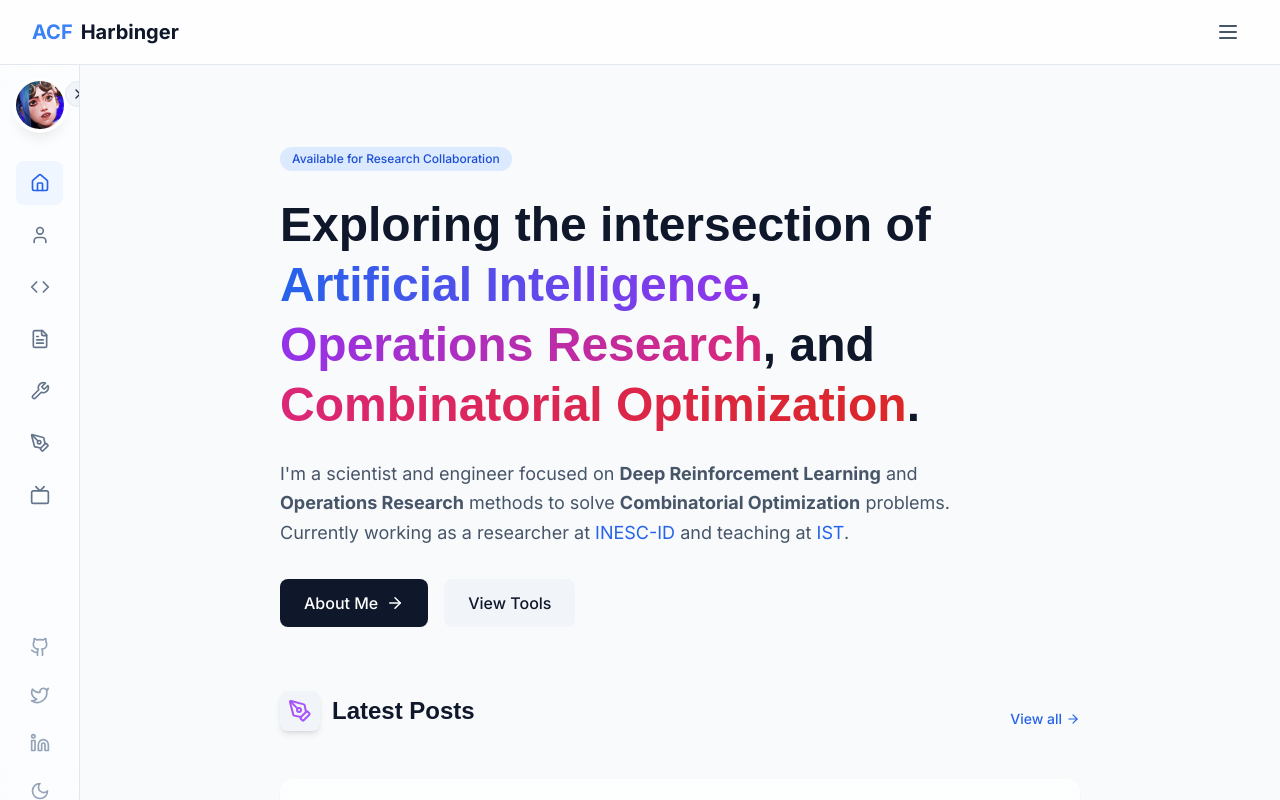
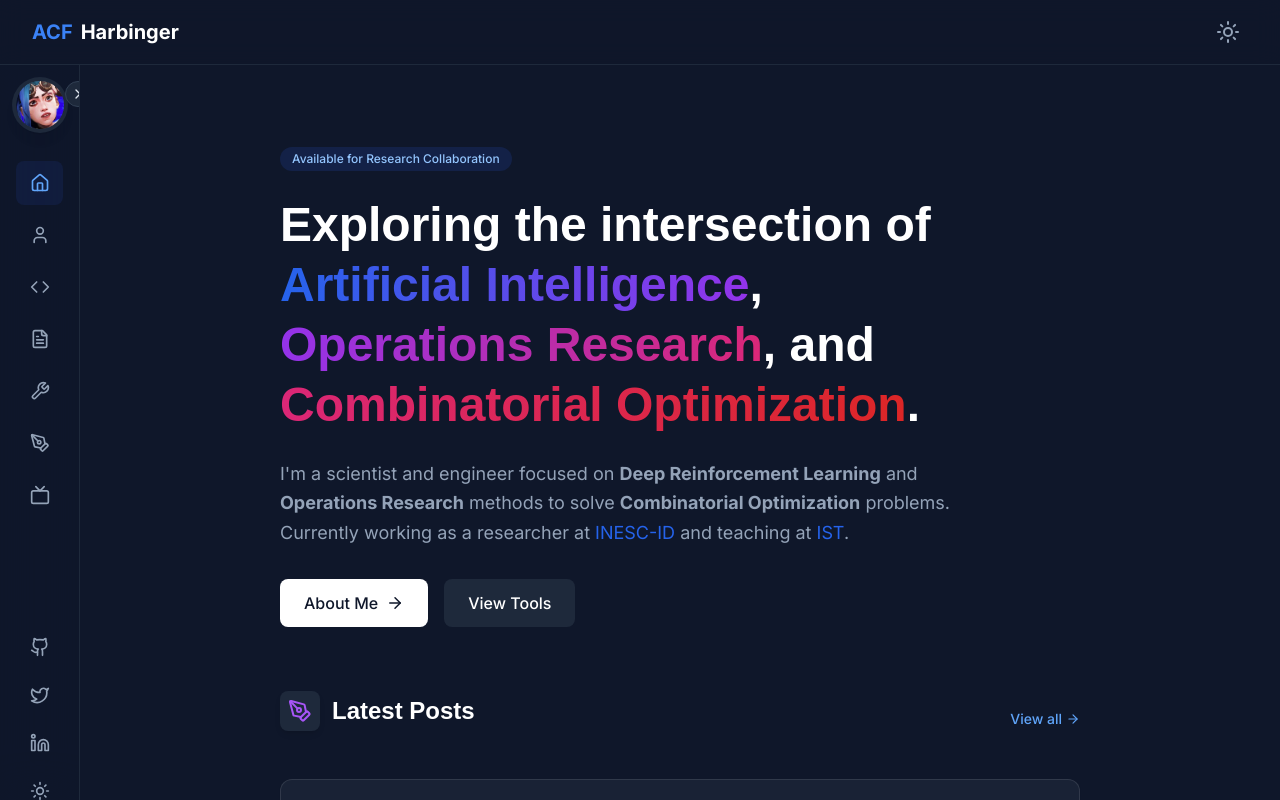
Before and after one commit to fafpinheiro/github-pages, a Next.js app: page / in a window 1280 px wide. Built offline with nearby package versions, Linux system fonts and the light colour scheme.

Commit message:
Made the dark theme the default and also added a button to change the theme to the header

```diff
--- a/app/ClientLayoutWrapper.tsx
+++ b/app/ClientLayoutWrapper.tsx
@@ -12,7 +12,7 @@ interface ClientLayoutWrapperProps {
 }
 
 const ClientLayoutWrapper: React.FC<ClientLayoutWrapperProps> = ({ children }) => {
-  const [darkMode, setDarkMode] = useState<boolean>(false);
+  const [darkMode, setDarkMode] = useState<boolean>(true); // Default to true (Dark Mode)
   const [mobileMenuOpen, setMobileMenuOpen] = useState<boolean>(false);
   const [isSidebarCollapsed, setIsSidebarCollapsed] = useState<boolean>(true);
 
@@ -30,15 +30,15 @@ const ClientLayoutWrapper: React.FC<ClientLayoutWrapperProps> = ({ children }) =
 
   const activeSection = getActiveSection(pathname);
 
-  // --- Dark Mode Logic --- (Unchanged)
+  // --- Dark Mode Logic ---
   useEffect(() => {
     const storedTheme = localStorage.getItem('theme');
-    const isSystemDark = window.matchMedia('(prefers-color-scheme: dark)').matches;
 
-    if (storedTheme === 'dark' || (!storedTheme && isSystemDark)) {
+    // If stored as 'light', set false. Otherwise default to true (Dark).
+    if (storedTheme === 'light') {
+      setDarkMode(false);
+    } else {
       setDarkMode(true);
-    } else {
-      setDarkMode(false);
     }
   }, []);
 
@@ -70,7 +70,7 @@ const ClientLayoutWrapper: React.FC<ClientLayoutWrapperProps> = ({ children }) =
     <div className={`flex flex-col h-screen overflow-hidden transition-colors duration-300 font-sans ${darkMode ? 'dark bg-slate-900 text-slate-200' : 'bg-slate-50 text-slate-800'}`}>
 
       {/* Header takes its natural height */}
-      <Header/>
+      <Header darkMode={darkMode} toggleTheme={toggleTheme} />
 
       {/* FIX 2: Change 'h-full' to 'flex-1 w-full'. This forces the div to fill only the REMAINING space after Header. */}
       {/* Added 'overflow-hidden' here to ensure inner scrollbars work correctly relative to this container */}
--- a/public/reports/html/Waste_Logistics_Architecture.html
+++ b/public/reports/html/Waste_Logistics_Architecture.html
@@ -247,7 +247,7 @@
     </footer>
 
     <!-- Logic -->
-    <script src="../javascript/waste_logistics.js"></script>
+    <script src="../javascript/Waste_Logistics_Architecture.js"></script>
 </body>
 
 </html>
--- a/src/components/layout/Header.tsx
+++ b/src/components/layout/Header.tsx
@@ -13,7 +13,9 @@ import {
   FileText,
   PenTool,
   Menu, // Import Menu icon for the closed state
-  X     // Import X icon for the open state
+  X,    // Import X icon for the open state
+  Sun,
+  Moon
 } from 'lucide-react';
 
 const NAV_ITEMS = [
@@ -26,7 +28,12 @@ const NAV_ITEMS = [
   { label: 'Media', href: '/content/media', icon: Tv },
 ];
 
-export default function Header() {
+interface HeaderProps {
+  darkMode: boolean;
+  toggleTheme: () => void;
+}
+
+export default function Header({ darkMode, toggleTheme }: HeaderProps) {
   const pathname = usePathname();
   const [isMobileMenuOpen, setIsMobileMenuOpen] = useState(false);
 
@@ -39,8 +46,8 @@ export default function Header() {
   };
 
   return (
-    // Make the header visible ONLY on small screens (md:hidden)
-    <header className="w-full bg-white/80 dark:bg-slate-900/80 backdrop-blur-md border-b border-slate-200 dark:border-slate-800 sticky top-0 z-50 **md:hidden**">
+    // Remove md:hidden to make visible on desktop
+    <header className="w-full bg-white/80 dark:bg-slate-900/80 backdrop-blur-md border-b border-slate-200 dark:border-slate-800 sticky top-0 z-50">
       <div className="max-w-7xl mx-auto px-4 sm:px-6 lg:px-8">
         <div className="flex items-center justify-between h-16">
           {/* Logo / Title Area */}
@@ -51,17 +58,23 @@ export default function Header() {
             </Link>
           </div>
 
-          {/* DESKTOP Navigation Links (Hidden on small screens - this nav block is removed or simplified in mobile-only header) */}
-          {/* We are removing the hidden md:flex block as the whole component is now md:hidden */}
+          {/* Controls: Theme Toggle & Menu */}
+          <div className="flex items-center gap-2">
+            {/* Theme Toggle Button */}
+            <button
+              onClick={toggleTheme}
+              className="p-2 rounded-md text-slate-600 dark:text-slate-400 hover:bg-slate-100 dark:hover:bg-slate-800 focus:outline-none focus:ring-2 focus:ring-inset focus:ring-blue-500"
+              aria-label="Toggle theme"
+            >
+              {darkMode ? <Sun size={24} /> : <Moon size={24} />}
+            </button>
 
-          {/* MOBILE Menu ButtonTrigger (Always visible in this now mobile-only component) */}
-          <div className="flex items-center">
+            {/* Mobile Menu Button - Hide on Large Screens where Sidebar exists */}
             <button
               onClick={toggleMobileMenu}
-              className="p-2 rounded-md text-slate-600 dark:text-slate-400 hover:bg-slate-100 dark:hover:bg-slate-800 focus:outline-none focus:ring-2 focus:ring-inset focus:ring-blue-500"
+              className="p-2 rounded-md text-slate-600 dark:text-slate-400 hover:bg-slate-100 dark:hover:bg-slate-800 focus:outline-none focus:ring-2 focus:ring-inset focus:ring-blue-500 lg:hidden"
             >
               <span className="sr-only">Open main menu</span>
-              {/* This logic is correct for hamburger/X toggle */}
               {isMobileMenuOpen ? <X size={24} /> : <Menu size={24} />}
             </button>
           </div>
```
Lines whose indentation alone changed are shown as unchanged.
